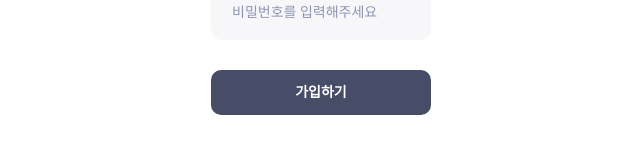
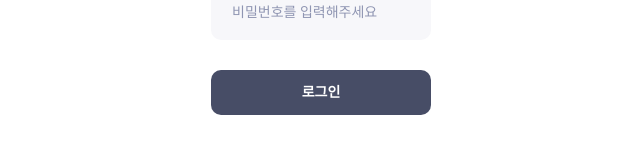
Before and after one commit to i-trust-you/wikid, a Next.js app: page /login in a window 1280 px wide. Shown: the part 517-674 px from the top of the page, without its empty margins (319-959 px from the left). Built offline with nearby package versions, Linux system fonts and the light colour scheme; a web font is replaced by a local one.

Commit message:
feat: 로그인 버튼 이름 수정

```diff
--- a/app/(auth)/login/page.tsx
+++ b/app/(auth)/login/page.tsx
@@ -68,7 +68,7 @@ export default function Page() {
 						</div>
 					</div>
 					<div className="mt-[32px] h-[45px] w-full tablet:mt-[30px]">
-						<Form.Submit>가입하기</Form.Submit>
+						<Form.Submit>로그인</Form.Submit>
 					</div>
 				</Form>
 			</div>
```
